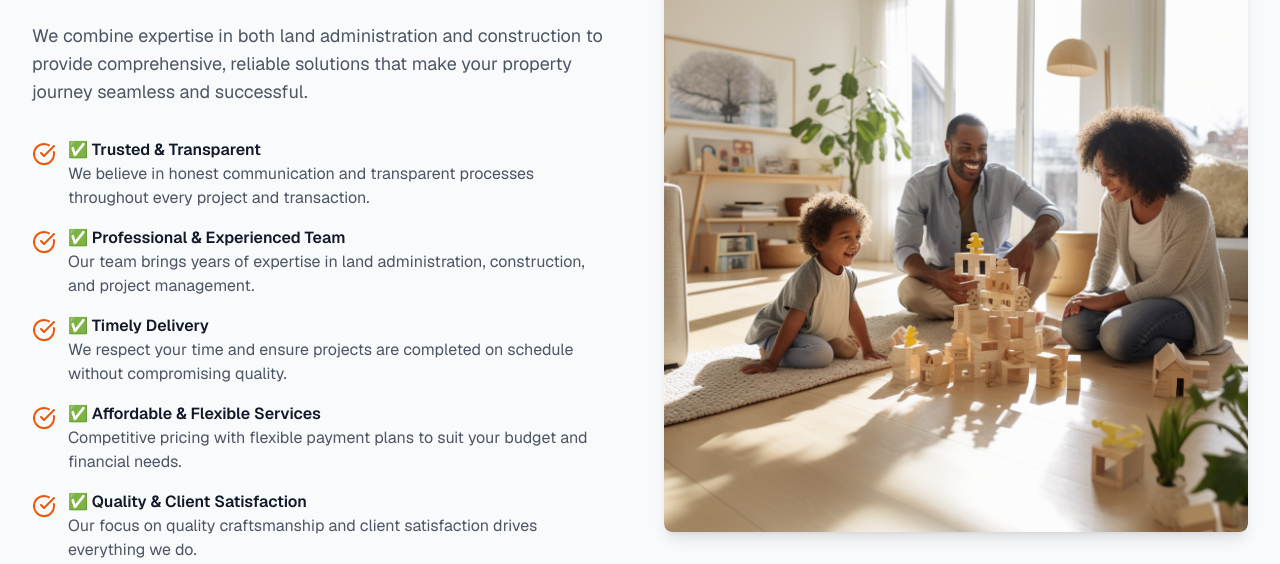
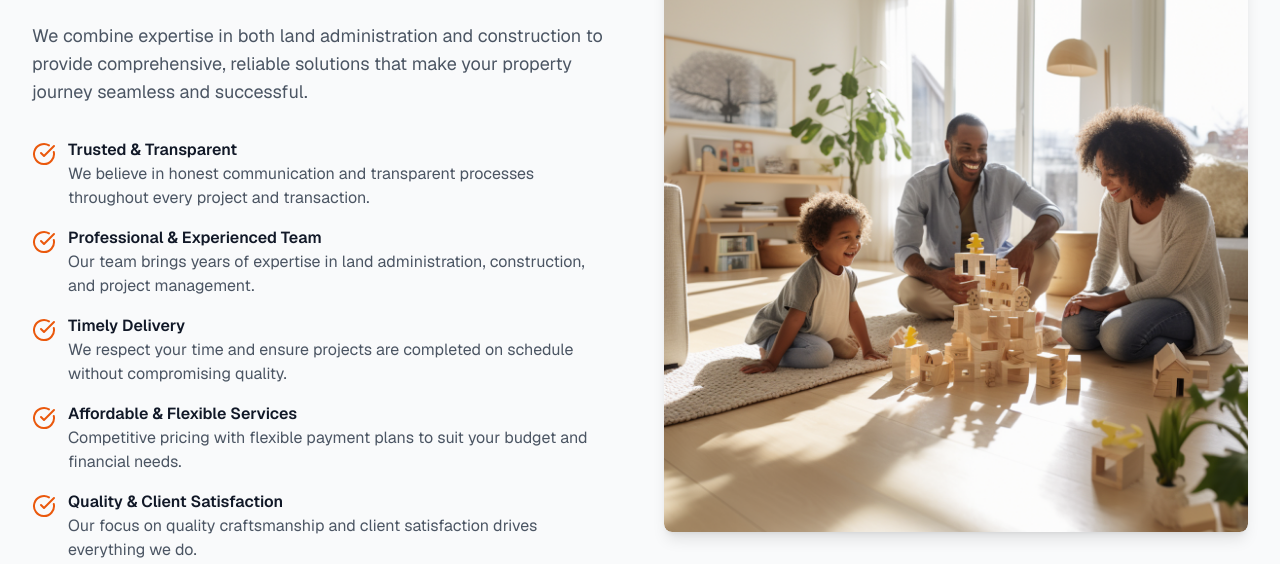
Before and after one commit to NKojo3914/kbc-construction, a Next.js app: page / in a window 1280 px wide. Shown: the part 5240-5804 px from the top of the page. Built offline with nearby package versions, Linux system fonts and the light colour scheme.

Commit message:
🎨 Remove checkmark emojis from Why Choose Us section

```diff
--- a/app/page.tsx
+++ b/app/page.tsx
@@ -811,7 +811,7 @@ export default function HomePage() {
                       <CheckCircle className="w-6 h-6 text-orange-600 mt-1 mr-3 flex-shrink-0 transition-transform duration-300 group-hover:scale-110" />
                       <div>
                         <h3 className="font-semibold text-gray-900 transition-colors duration-300 group-hover:text-orange-600">
-                          ✅ {item.title}
+                          {item.title}
                         </h3>
                         <p className="text-gray-600">{item.description}</p>
                       </div>
```
